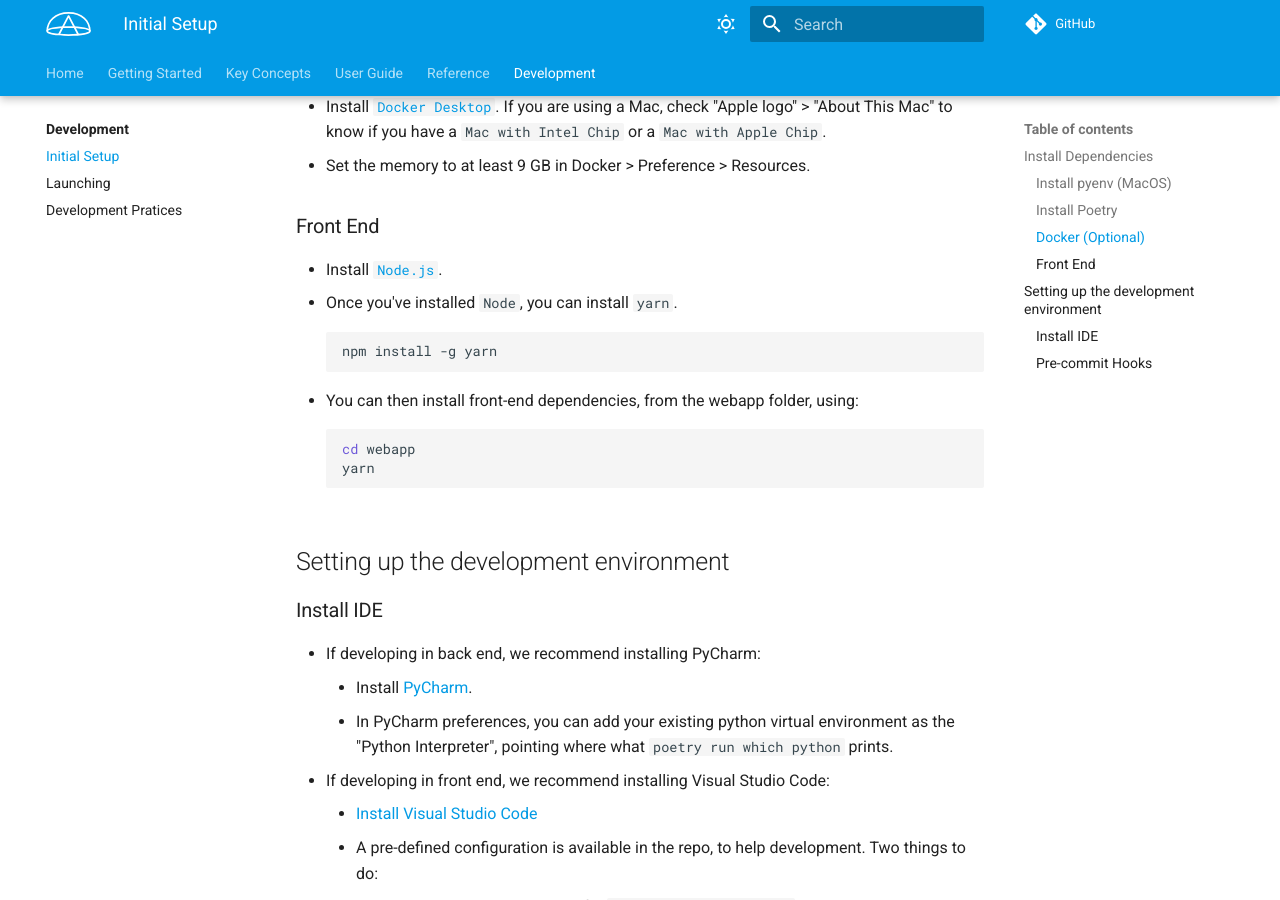
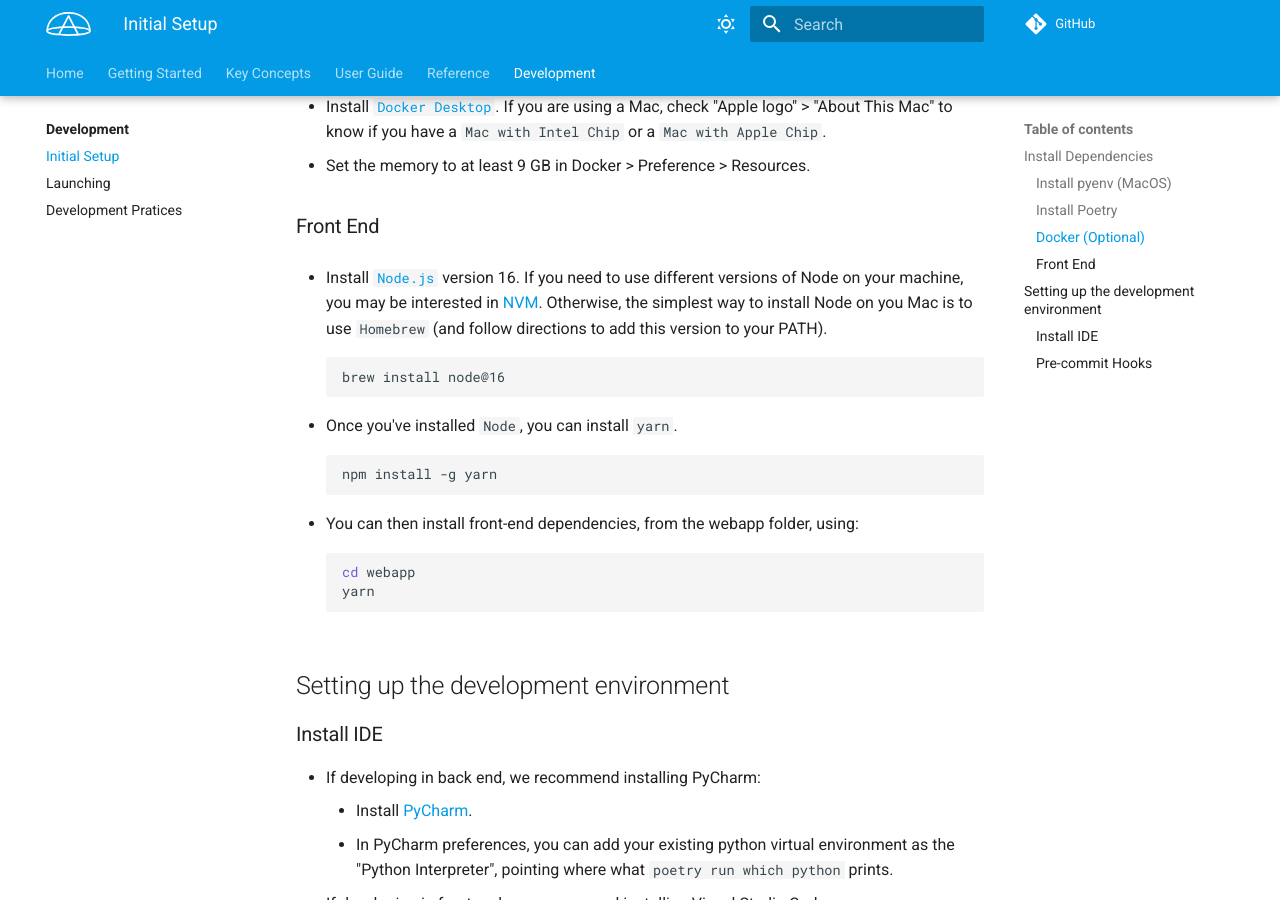
Before and after one commit to ServiceNow/azimuth, an MkDocs documentation site: the page built from docs/docs/development/setup.md, in a window 1280 px wide and 900 px high, scrolled down 1540 px. Built offline with MkDocs 1.6.1 and Material for MkDocs 9.7.7, drawn with Linux system fonts in a browser that asks for light colours; comment, search, counter and statistics services are not loaded; the version menu is left out.

Commit message:
Add detail to install node.js with brew (#67)
How to install node.js with brew and a note for managing multiple versions of node.js

````diff
--- a/docs/docs/development/setup.md
+++ b/docs/docs/development/setup.md
@@ -67,7 +67,13 @@ Docker is needed for different tasks such as releasing and updating the document
 * Set the memory to at least 9 GB in Docker > Preference > Resources.
 
 ### Front End
-- Install [`Node.js`](https://nodejs.org).
+- Install [`Node.js`](https://nodejs.org) version 16. If you need to use different versions of Node on your machine, you may be interested in [NVM](https://github.com/nvm-sh/nvm). Otherwise, the simplest way to install Node on you Mac is to use `Homebrew` (and follow directions to add this version
+  to your PATH).
+
+    ```shell
+    brew install node@16
+    ```
+
 - Once you've installed `Node`, you can install `yarn`.
 
     ```shell
````
